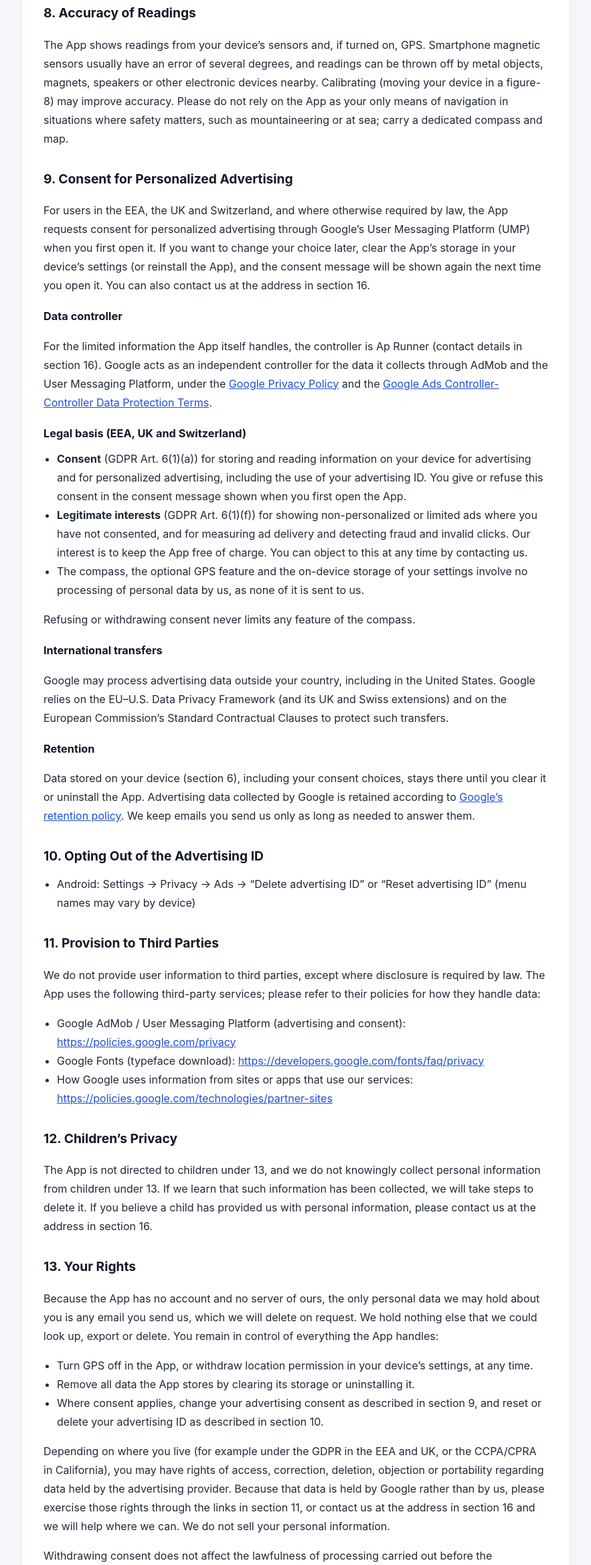
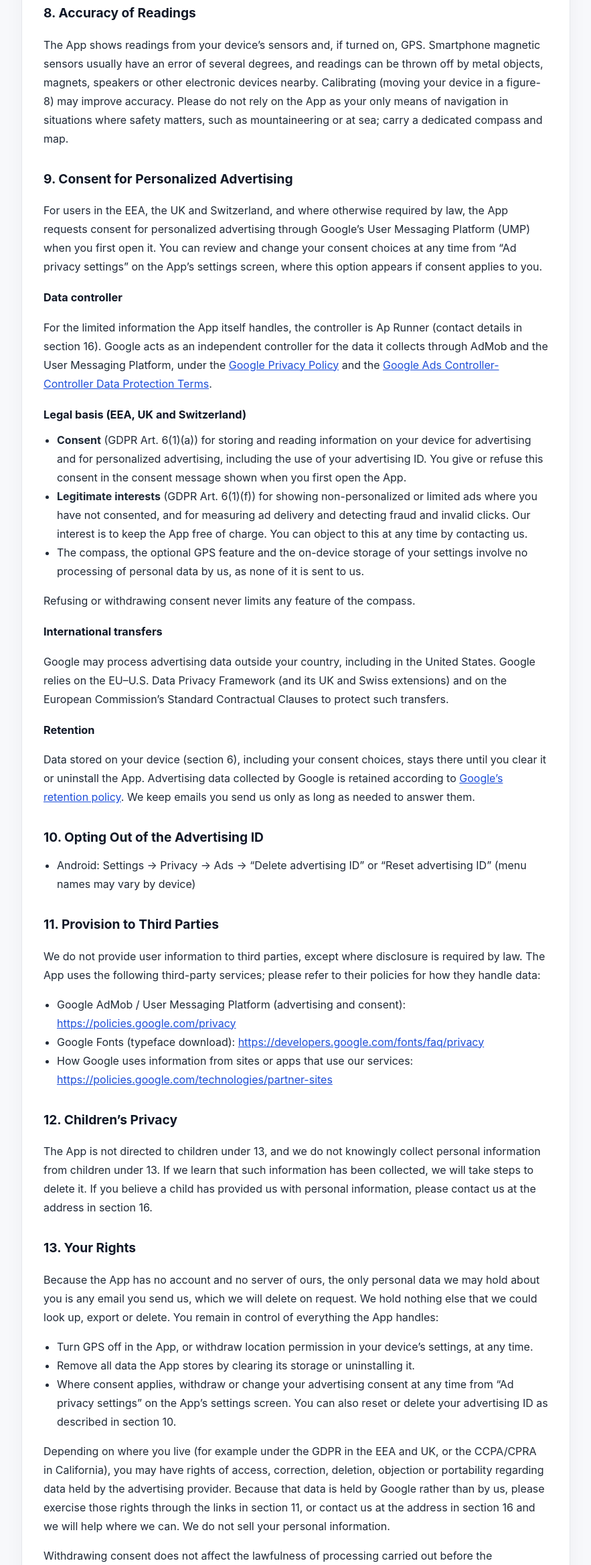
Before and after one commit to weblab100/ap_privacy_policy, a plain HTML site: page compass/index.html in a window 1280 px wide. Shown: the part 3477-5814 px from the top of the page at 67% size, without its empty margins (198-1081 px from the left). Drawn offline with Linux system fonts and the light colour scheme.

Commit message:
Add files via upload

```diff
--- a/compass/index.html
+++ b/compass/index.html
@@ -142,7 +142,7 @@
 <p>The App shows readings from your device&rsquo;s sensors and, if turned on, GPS. Smartphone magnetic sensors usually have an error of several degrees, and readings can be thrown off by metal objects, magnets, speakers or other electronic devices nearby. Calibrating (moving your device in a figure-8) may improve accuracy. Please do not rely on the App as your only means of navigation in situations where safety matters, such as mountaineering or at sea; carry a dedicated compass and map.</p>
 
 <h2>9. Consent for Personalized Advertising</h2>
-<p>For users in the EEA, the UK and Switzerland, and where otherwise required by law, the App requests consent for personalized advertising through Google&rsquo;s User Messaging Platform (UMP) when you first open it. If you want to change your choice later, clear the App&rsquo;s storage in your device&rsquo;s settings (or reinstall the App), and the consent message will be shown again the next time you open it. You can also contact us at the address in section 16.</p>
+<p>For users in the EEA, the UK and Switzerland, and where otherwise required by law, the App requests consent for personalized advertising through Google&rsquo;s User Messaging Platform (UMP) when you first open it. You can review and change your consent choices at any time from &ldquo;Ad privacy settings&rdquo; on the App&rsquo;s settings screen, where this option appears if consent applies to you.</p>
 <h3>Data controller</h3>
 <p>For the limited information the App itself handles, the controller is Ap Runner (contact details in section 16). Google acts as an independent controller for the data it collects through AdMob and the User Messaging Platform, under the <a href="https://policies.google.com/privacy" target="_blank" rel="noopener">Google Privacy Policy</a> and the <a href="https://business.safety.google/adsprocessorterms/" target="_blank" rel="noopener">Google Ads Controller-Controller Data Protection Terms</a>.</p>
 <h3>Legal basis (EEA, UK and Switzerland)</h3>
@@ -178,7 +178,7 @@
 <ul>
   <li>Turn GPS off in the App, or withdraw location permission in your device&rsquo;s settings, at any time.</li>
   <li>Remove all data the App stores by clearing its storage or uninstalling it.</li>
-  <li>Where consent applies, change your advertising consent as described in section 9, and reset or delete your advertising ID as described in section 10.</li>
+  <li>Where consent applies, withdraw or change your advertising consent at any time from &ldquo;Ad privacy settings&rdquo; on the App&rsquo;s settings screen. You can also reset or delete your advertising ID as described in section 10.</li>
 </ul>
 <p>Depending on where you live (for example under the GDPR in the EEA and UK, or the CCPA/CPRA in California), you may have rights of access, correction, deletion, objection or portability regarding data held by the advertising provider. Because that data is held by Google rather than by us, please exercise those rights through the links in section 11, or contact us at the address in section 16 and we will help where we can. We do not sell your personal information.</p>
 <p>Withdrawing consent does not affect the lawfulness of processing carried out before the withdrawal. If you are in the EEA, the UK or Switzerland, you also have the right to lodge a complaint with the data protection supervisory authority of your country of residence or work.</p>
```
